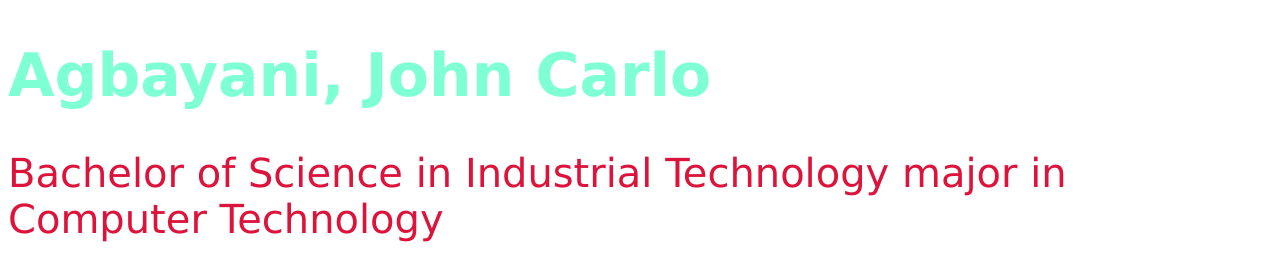
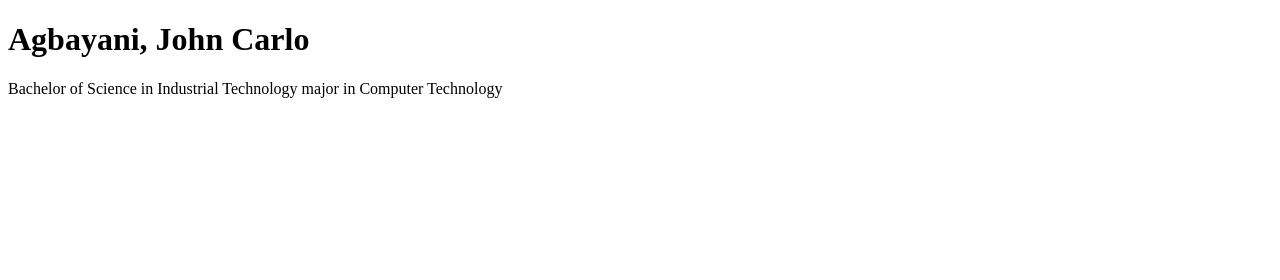
Before and after one commit to jhayc1504/Activity-1, a plain HTML site: page index.html in a window 1280 px wide. Drawn offline with Linux system fonts and the light colour scheme.

Commit message:
Activity-1

```diff
--- a/index.html
+++ b/index.html
@@ -4,7 +4,6 @@
         <meta charset="UTF-8">
         <meta name="viewport" content="width=device-width, initial-scale=1.0">
         <title>Activity-1</title>
-        <link rel="stylesheet" href="main-css.css">
     </head>
     <body>
         <H1>Agbayani, John Carlo</H1>
--- a/main-css.css
+++ /dev/null
@@ -1,11 +0,0 @@
-H1{
-    font-family: 'Lucida Sans', 'Lucida Sans Regular', 'Lucida Grande', 'Lucida Sans Unicode', Geneva, Verdana, sans-serif;
-    font-size: 375%;
-    color: aquamarine;
-}
-
-p{
-    font-family: 'Lucida Sans', 'Lucida Sans Regular', 'Lucida Grande', 'Lucida Sans Unicode', Geneva, Verdana, sans-serif;
-    font-size: 250%;
-    color: crimson;
-}
```
